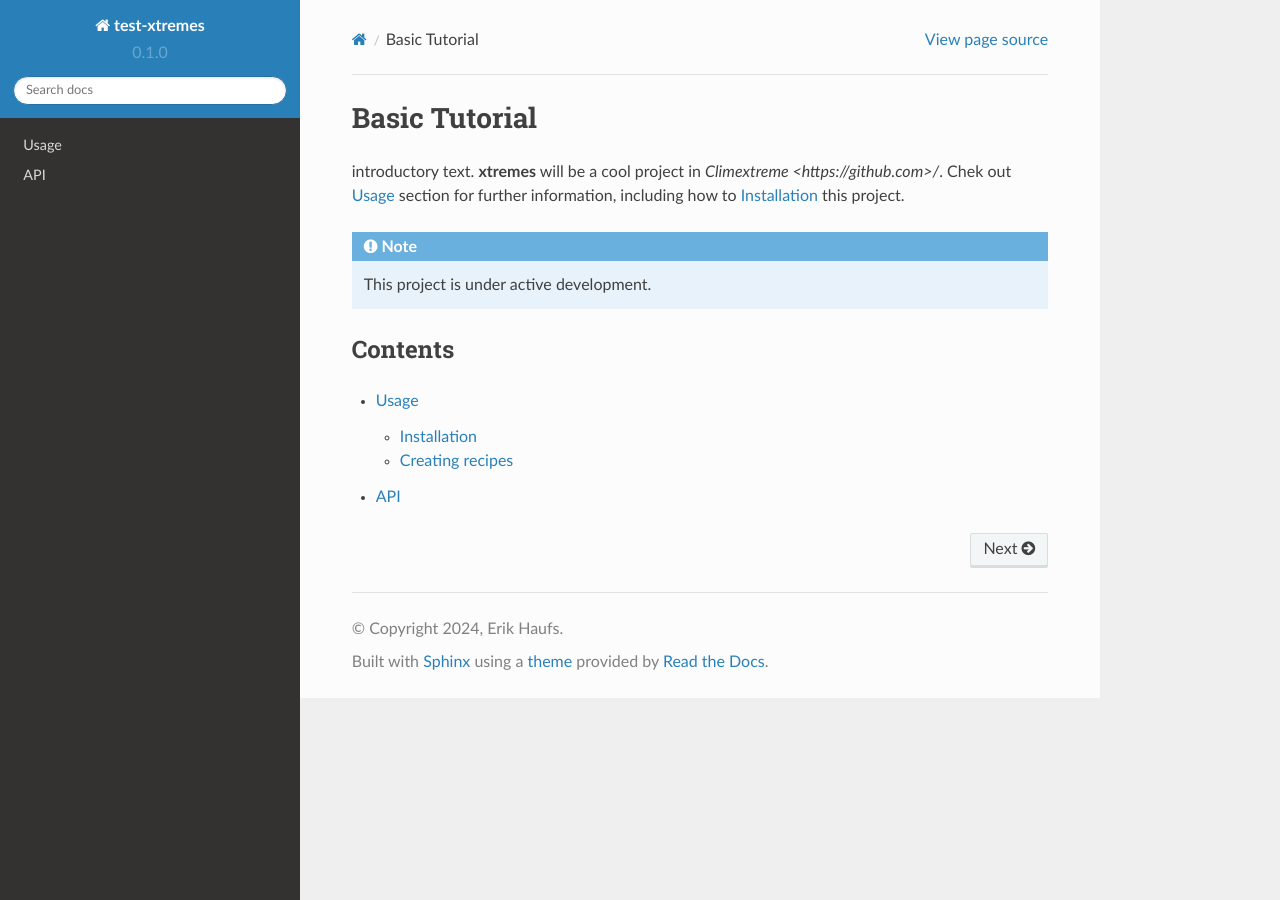
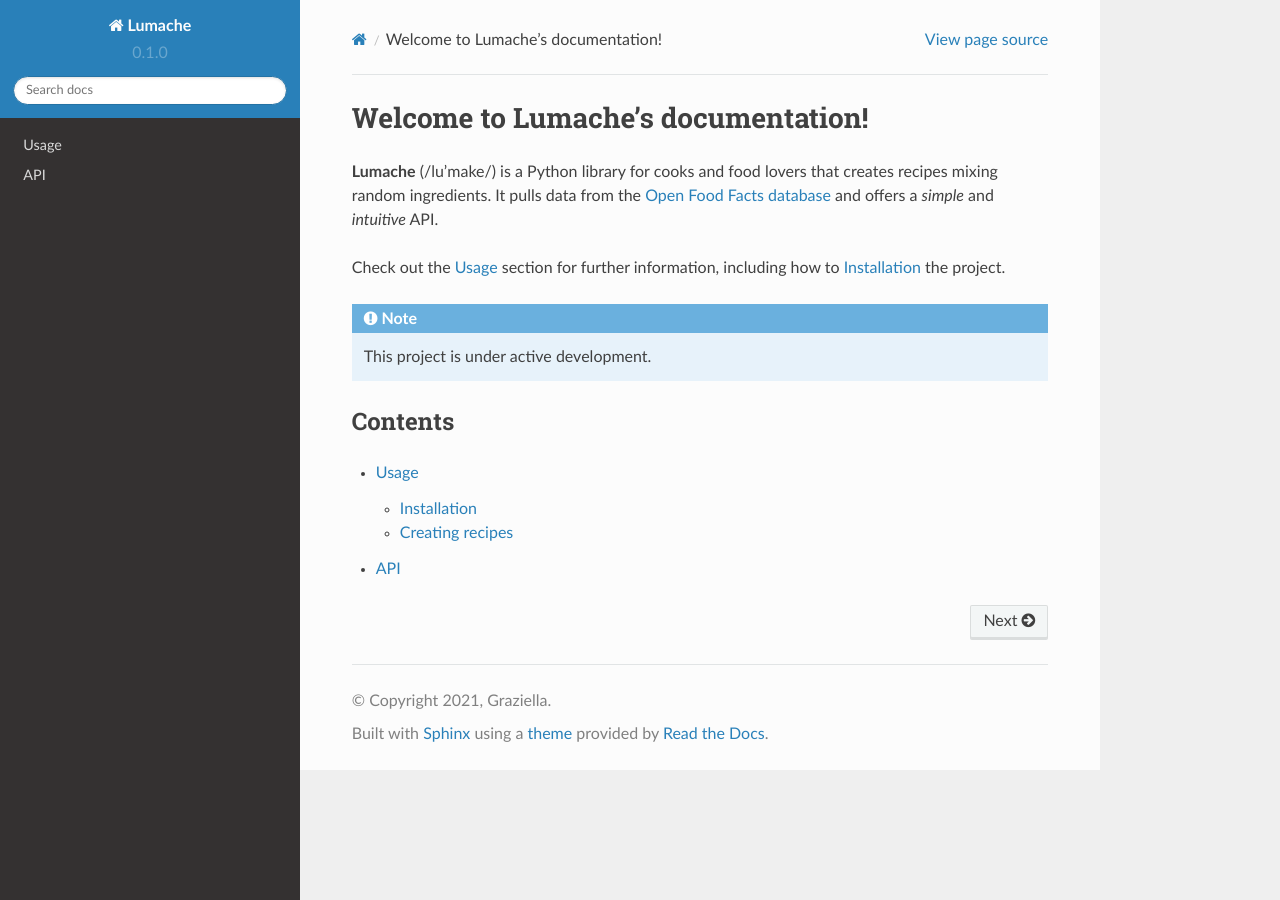
Before and after one commit to haufse/xtremes, a Sphinx documentation site: the page built from docs/source/index.rst, in a window 1280 px wide. Built offline with Sphinx 7.4.7 and the Read the Docs theme 2.0.0, drawn with Linux system fonts in a browser that asks for light colours.

Commit message:
doc: 2nd attempt

```diff
--- a/docs/source/conf.py
+++ b/docs/source/conf.py
@@ -2,9 +2,9 @@
 
 # -- Project information
 
-project = 'test-xtremes'
-copyright = '2024, Erik Haufs'
-author = 'Erik Haufs'
+project = 'Lumache'
+copyright = '2021, Graziella'
+author = 'Graziella'
 
 release = '0.1'
 version = '0.1.0'
--- a/docs/source/index.rst
+++ b/docs/source/index.rst
@@ -1,8 +1,13 @@
-Basic Tutorial
-==============
+Welcome to Lumache's documentation!
+===================================
 
-introductory text. **xtremes** will be a cool project in `Climextreme <https://github.com>/`.
-Chek out :doc:`usage` section for further information, including how to :ref:`installation` this project.
+**Lumache** (/lu'make/) is a Python library for cooks and food lovers
+that creates recipes mixing random ingredients.
+It pulls data from the `Open Food Facts database <https://world.openfoodfacts.org/>`_
+and offers a *simple* and *intuitive* API.
+
+Check out the :doc:`usage` section for further information, including
+how to :ref:`installation` the project.
 
 .. note::
 
--- a/pyproject.toml
+++ b/pyproject.toml
@@ -11,6 +11,7 @@
 description = "Testing publication of xtremes"
 readme = "README.md"
 requires-python = ">=3.8"
+dynamic = ["version", "description"]
 classifiers = [
     "Programming Language :: Python :: 3",
     "License :: OSI Approved :: MIT License",
```
Also changed, not shown: README.rst (+9 -4 lines), docs/source/usage.rst (+17 -0 lines), .readthedocs.yaml, docs/source/api.rst (line endings or trailing spaces), 2 other files.
